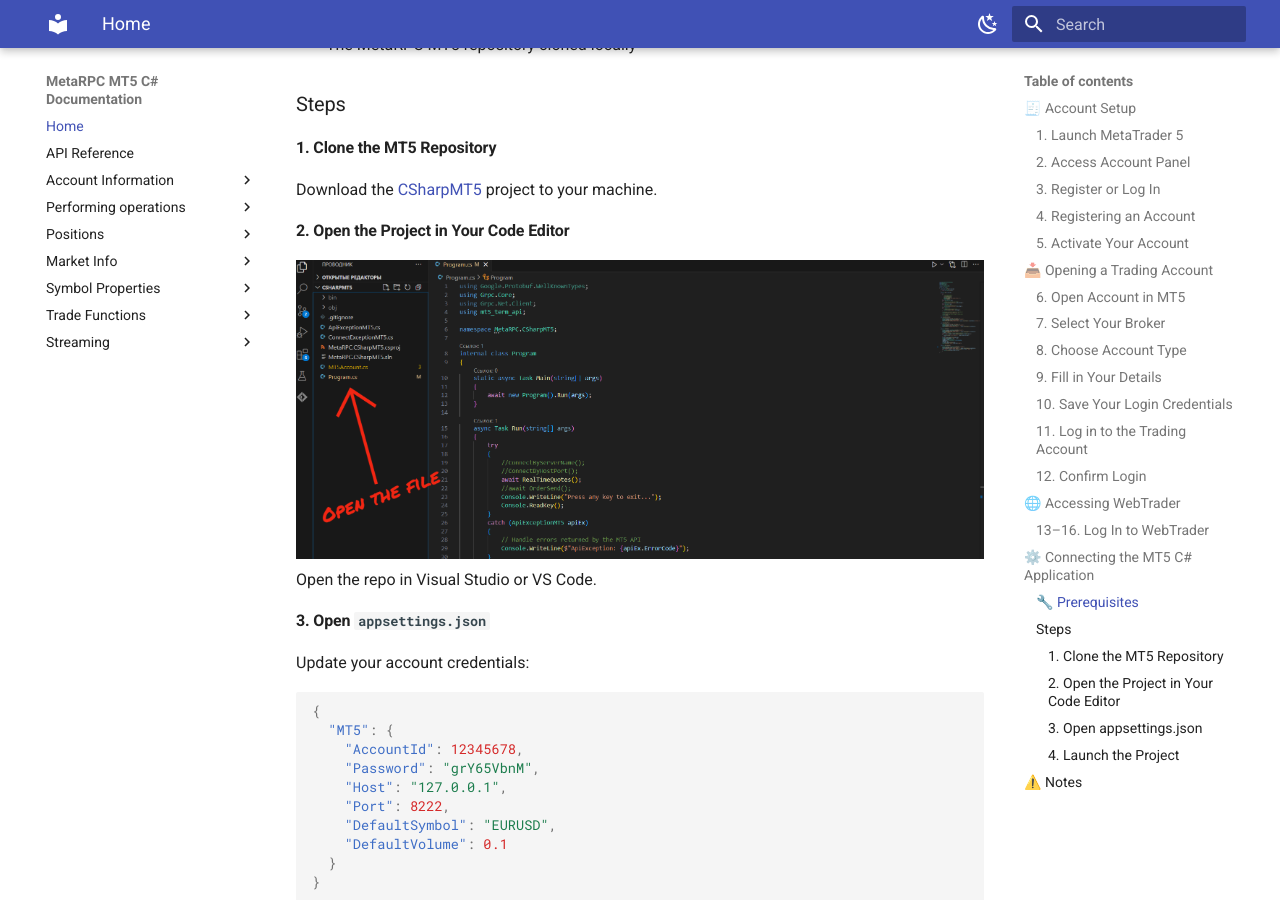
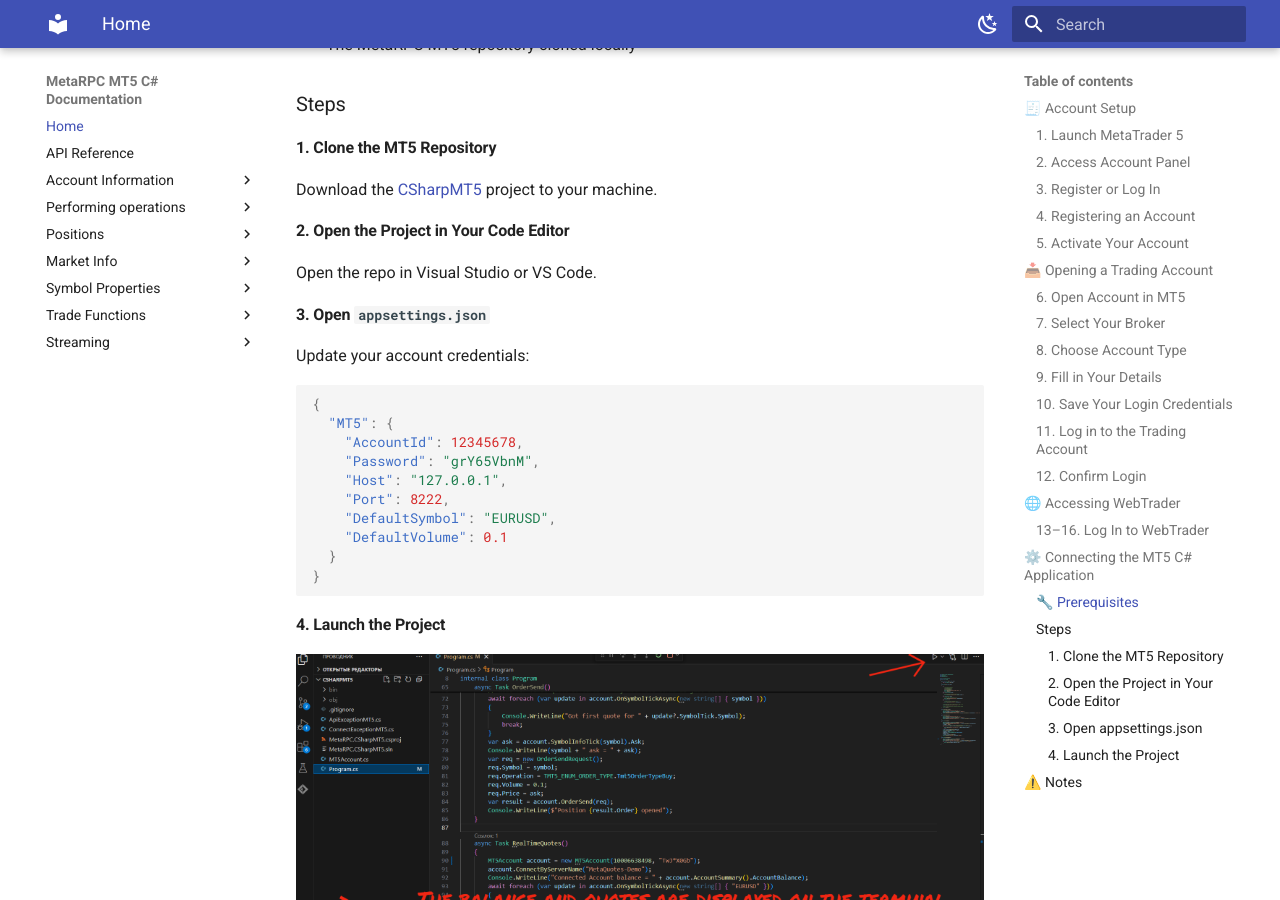
Before and after one commit to MetaRPC/CSharpMT5, an MkDocs documentation site: the page built from docs/index.md, in a window 1280 px wide and 900 px high, scrolled down 5596 px. Built offline with MkDocs 1.6.1 and Material for MkDocs 9.7.7, drawn with Linux system fonts in a browser that asks for light colours.

Commit message:
Update index.md

```diff
--- a/docs/index.md
+++ b/docs/index.md
@@ -106,7 +106,6 @@ Download the [CSharpMT5](https://github.com/MetaRPC/CSharpMT5) project to your m
 
 #### 2. Open the Project in Your Code Editor
 
-[![](ImagesForGuidance/15..png)](ImagesForGuidance/15..png)
 Open the repo in Visual Studio or VS Code.
 
 #### 3. Open `appsettings.json`
```
